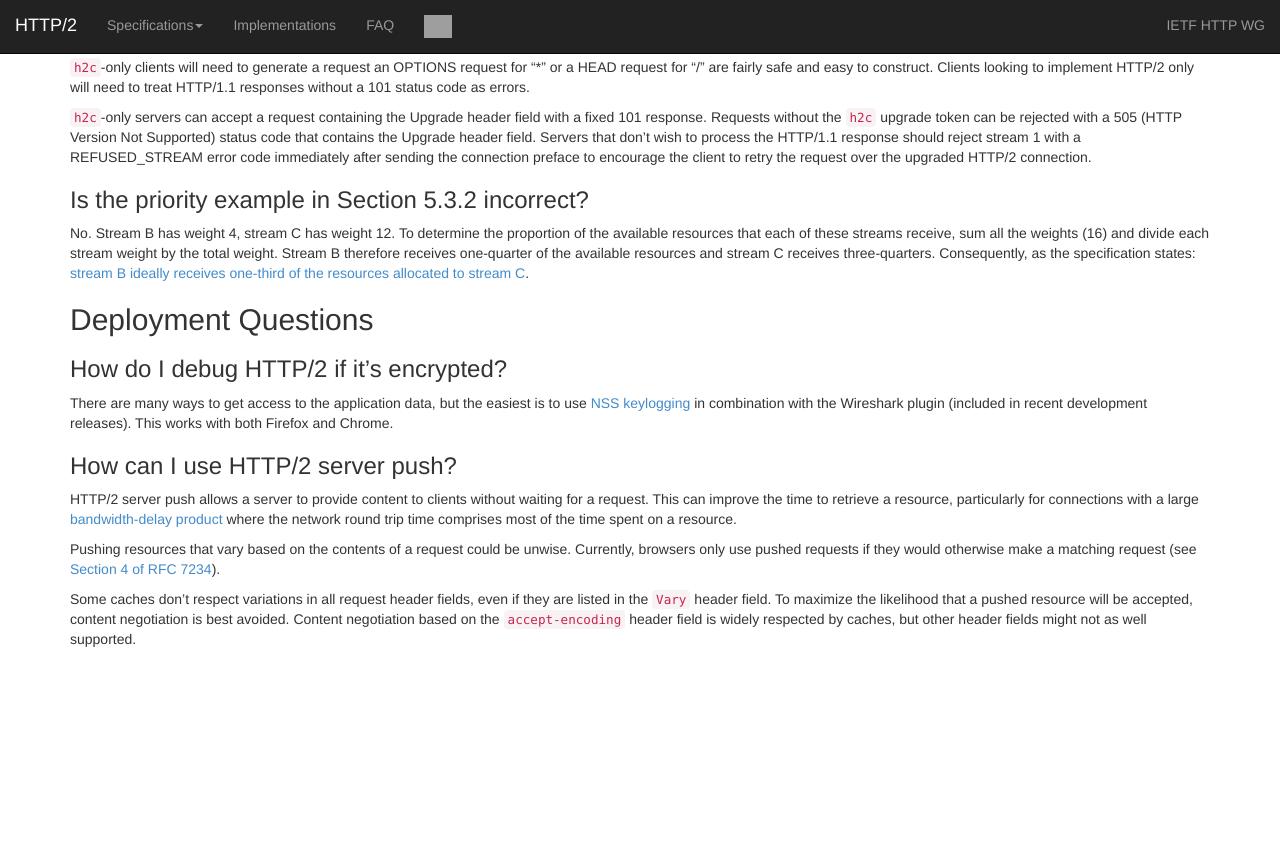
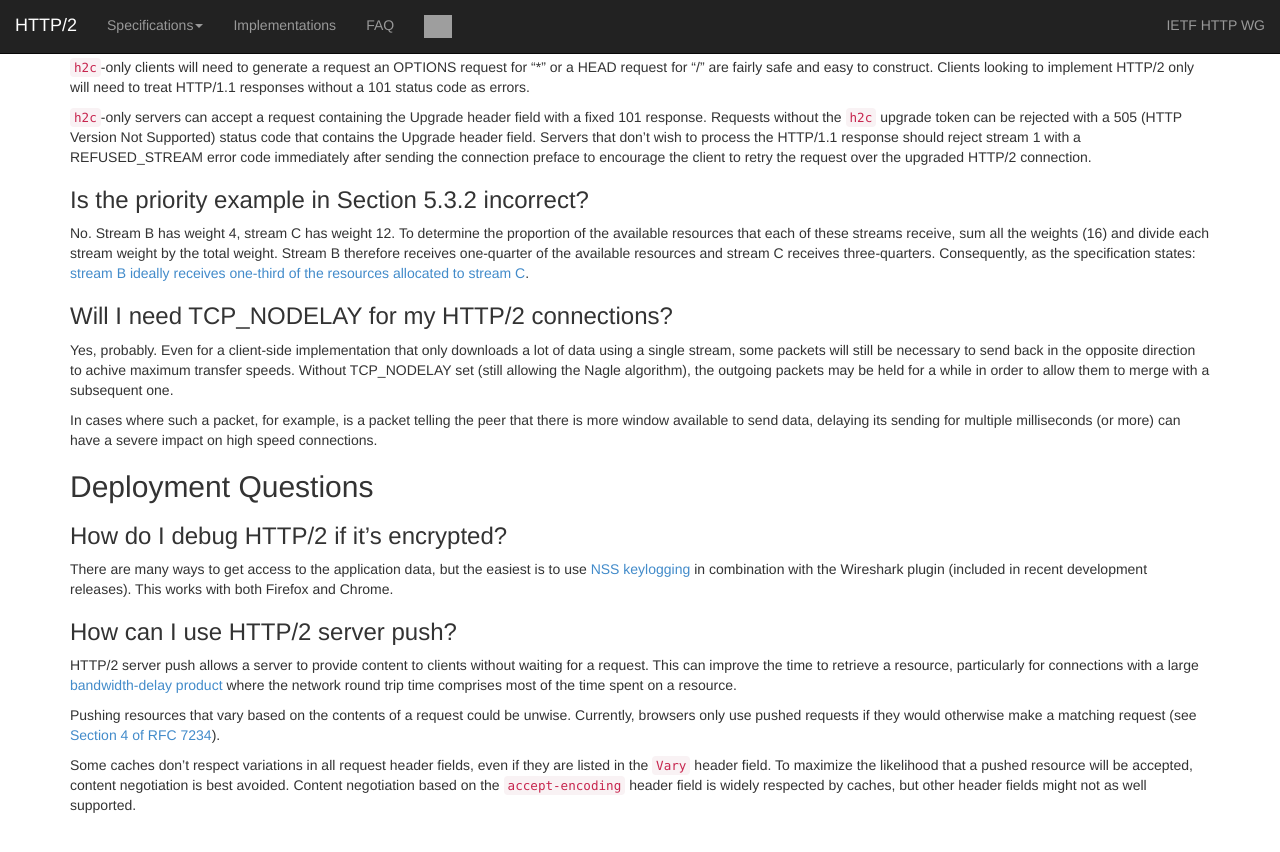
Before and after one commit to http2/http2.github.io, a Jekyll site: the page built from faq/index.md, in a window 1280 px wide and 900 px high, scrolled down 5021 px. Shown: the top 852 px of the window. Built offline with Jekyll 4.4.1, drawn with Linux system fonts in a browser that asks for light colours; before the commit the page ends 5755 px from its top, so only the background shows below that; grey boxes are pictures that could not be loaded.

Commit message:
FAQ: mention TCP_NODELAY as a good idea

```diff
--- a/faq/index.md
+++ b/faq/index.md
@@ -272,6 +272,17 @@ For HTTP/2 over TCP (`h2c`), you need to implement the initial upgrade request.
 
 No.  Stream B has weight 4, stream C has weight 12.  To determine the proportion of the available resources that each of these streams receive, sum all the weights (16) and divide each stream weight by the total weight.  Stream B therefore receives one-quarter of the available resources and stream C receives three-quarters.  Consequently, as the specification states: [stream B ideally receives one-third of the resources allocated to stream C](http://http2.github.io/http2-spec/#rfc.section.5.3.2).
 
+### Will I need TCP_NODELAY for my HTTP/2 connections?
+
+Yes, probably.  Even for a client-side implementation that only downloads a
+lot of data using a single stream, some packets will still be necessary to
+send back in the opposite direction to achive maximum transfer speeds. Without
+TCP_NODELAY set (still allowing the Nagle algorithm), the outgoing packets may
+be held for a while in order to allow them to merge with a subsequent one.
+
+In cases where such a packet, for example, is a packet telling the peer that
+there is more window available to send data, delaying its sending for multiple
+milliseconds (or more) can have a severe impact on high speed connections.
 
 ## Deployment Questions
 
```
